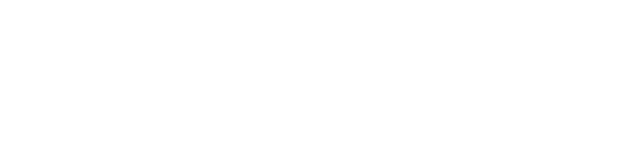
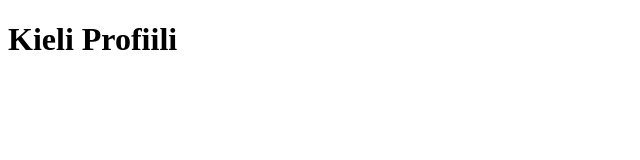
Before and after one commit to Swifterhtmler/Language-Profile, a plain HTML site: page index.html in a window 1280 px wide. Shown: the whole page, without its empty margins (0-640 px from the left). Drawn offline with Linux system fonts and the light colour scheme.

Commit message:
added title

```diff
--- a/index.html
+++ b/index.html
@@ -6,6 +6,7 @@
     <title>Kieli Profiili</title>
 </head>
 <body>
+    <h1>Kieli Profiili</h1>
 
 </body>
 </html>
```
